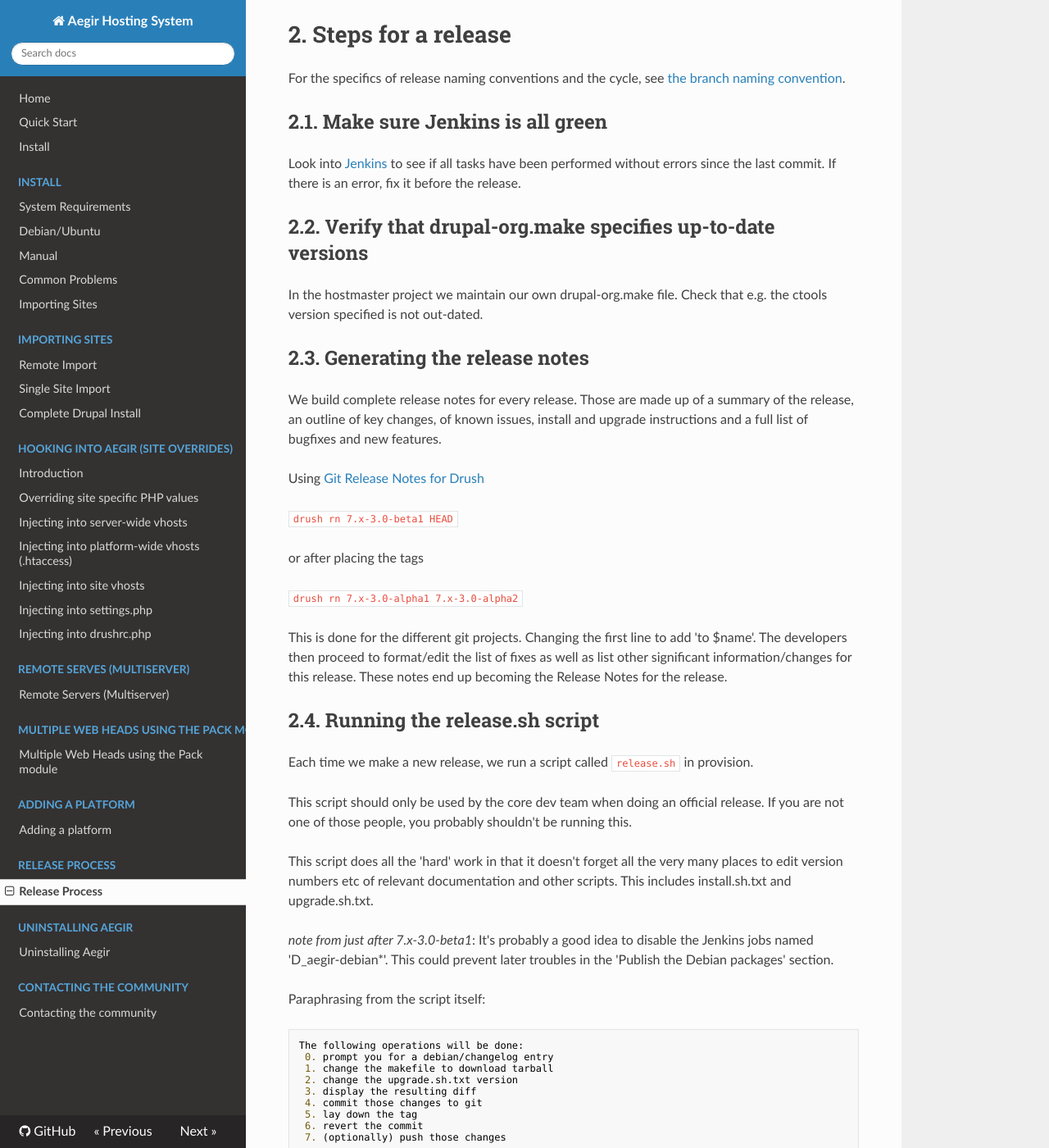
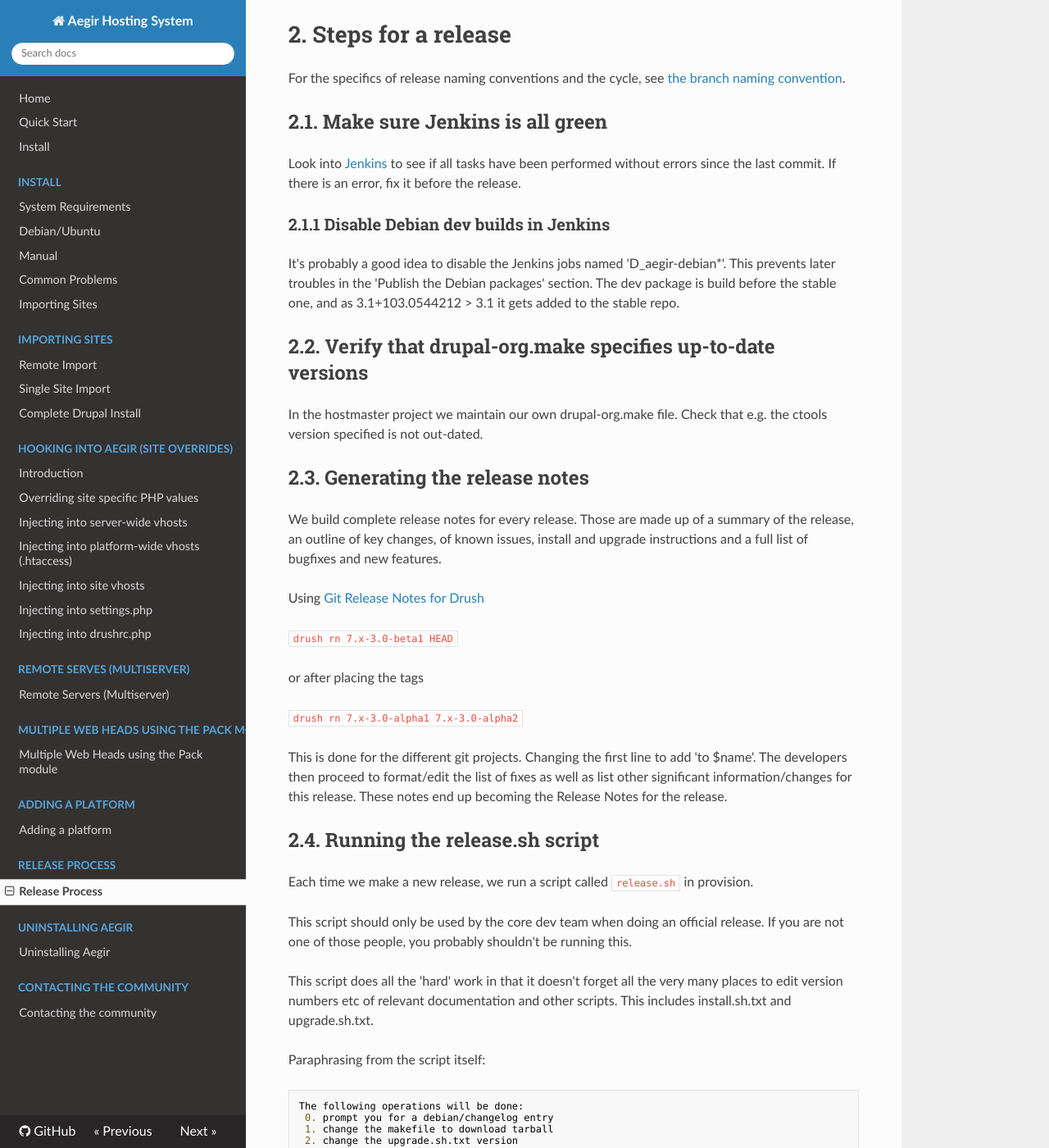
Before and after one commit to aegir-project/documentation, an MkDocs documentation site: the page built from docs/community/release-process.md, in a window 1280 px wide and 1400 px high, scrolled down 812 px. Shown: the whole window at 82% size. Built offline with MkDocs 1.6.1, drawn with Linux system fonts in a browser that asks for light colours; nearby versions of some CDN libraries; old or Windows-style settings are respelled for this version of MkDocs.

Commit message:
Disable Debian dev builds in Jenkins

```diff
--- a/docs/community/release-process.md
+++ b/docs/community/release-process.md
@@ -25,6 +25,10 @@ For the specifics of release naming conventions and the cycle, see [the branch n
 
 Look into [Jenkins](http://ci.aegirproject.org/) to see if all tasks have been performed without errors since the last commit. If there is an error, fix it before the release.
 
+### 2.1.1 Disable Debian dev builds in Jenkins
+
+It's probably a good idea to disable the Jenkins jobs named 'D_aegir-debian*'. This prevents later troubles in the 'Publish the Debian packages' section.
+The dev package is build before the stable one, and as 3.1+103.0544212 > 3.1 it gets added to the stable repo.
 
 ## 2.2. Verify that drupal-org.make specifies up-to-date versions
 
@@ -53,8 +57,6 @@ Each time we make a new release, we run a script called `release.sh` in provisio
 This script should only be used by the core dev team when doing an official release. If you are not one of those people, you probably shouldn't be running this.
 
 This script does all the 'hard' work in that it doesn't forget all the very many places to edit version numbers etc of relevant documentation and other scripts. This includes install.sh.txt and upgrade.sh.txt.
-
-_note from just after 7.x-3.0-beta1_: It's probably a good idea to disable the Jenkins jobs named 'D_aegir-debian*'. This could prevent later troubles in the 'Publish the Debian packages' section.
 
 Paraphrasing from the script itself:
 
```
